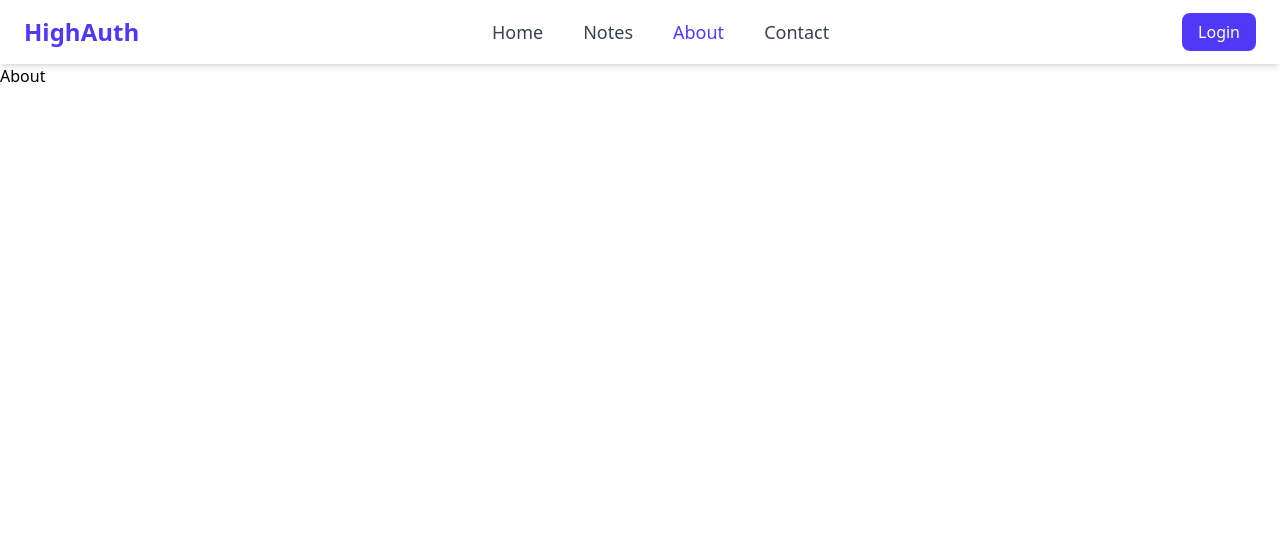
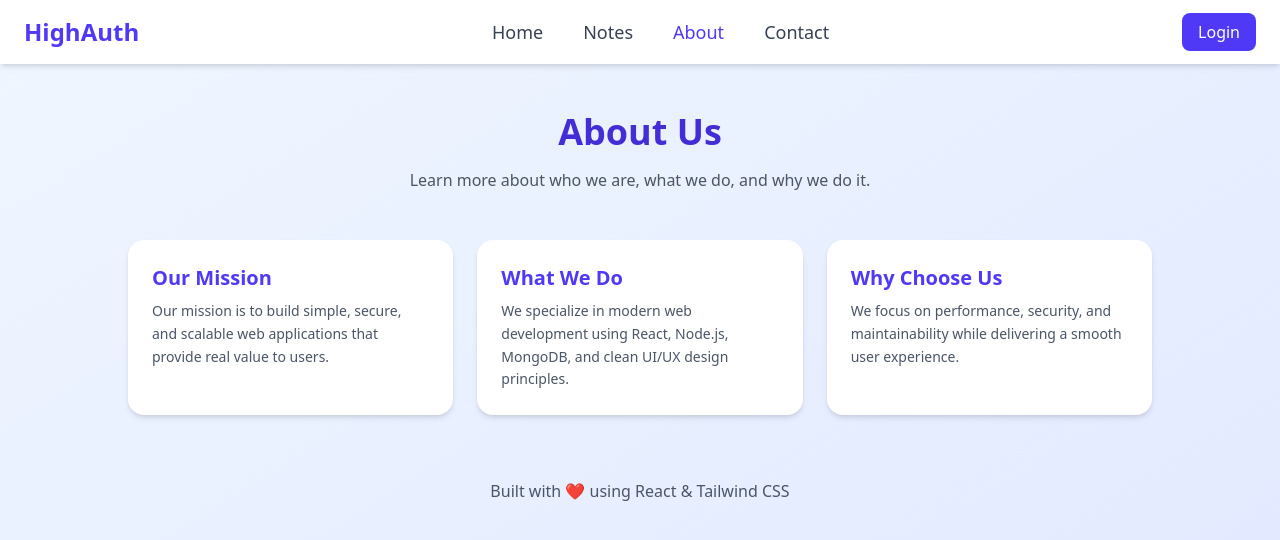
Before and after one commit to Shivam-Gupta-git/Login-Authentication-, a React app in the folder frontend/: page /about in a window 1280 px wide. Shown: the top 540 px of the page. Built offline with nearby package versions, Linux system fonts and the light colour scheme; no server answers; the HTML template or start-up script is replaced by a standard one.

Commit message:
Enhance About page layout and content with mission, services, and footer details.

```diff
--- a/frontend/src/pages/About.jsx
+++ b/frontend/src/pages/About.jsx
@@ -1,9 +1,68 @@
-import React from 'react'
+import React from "react";
 
 function About() {
   return (
-    <div>About</div>
-  )
+    <div className="min-h-screen bg-linear-to-br from-blue-50 to-indigo-100 px-4 py-12">
+      <div className="max-w-5xl mx-auto">
+
+        {/* Header */}
+        <div className="text-center mb-12">
+          <h1 className="text-4xl font-bold text-indigo-700">
+            About Us
+          </h1>
+          <p className="mt-4 text-gray-600 max-w-2xl mx-auto">
+            Learn more about who we are, what we do, and why we do it.
+          </p>
+        </div>
+
+        {/* Content Cards */}
+        <div className="grid grid-cols-1 md:grid-cols-3 gap-6">
+
+          {/* Card 1 */}
+          <div className="bg-white p-6 rounded-2xl shadow-md hover:shadow-lg transition">
+            <h2 className="text-xl font-semibold text-indigo-600 mb-2">
+              Our Mission
+            </h2>
+            <p className="text-gray-600 text-sm leading-relaxed">
+              Our mission is to build simple, secure, and scalable web
+              applications that provide real value to users.
+            </p>
+          </div>
+
+          {/* Card 2 */}
+          <div className="bg-white p-6 rounded-2xl shadow-md hover:shadow-lg transition">
+            <h2 className="text-xl font-semibold text-indigo-600 mb-2">
+              What We Do
+            </h2>
+            <p className="text-gray-600 text-sm leading-relaxed">
+              We specialize in modern web development using React, Node.js,
+              MongoDB, and clean UI/UX design principles.
+            </p>
+          </div>
+
+          {/* Card 3 */}
+          <div className="bg-white p-6 rounded-2xl shadow-md hover:shadow-lg transition">
+            <h2 className="text-xl font-semibold text-indigo-600 mb-2">
+              Why Choose Us
+            </h2>
+            <p className="text-gray-600 text-sm leading-relaxed">
+              We focus on performance, security, and maintainability while
+              delivering a smooth user experience.
+            </p>
+          </div>
+
+        </div>
+
+        {/* Footer Section */}
+        <div className="mt-16 text-center">
+          <p className="text-gray-600">
+            Built with ❤️ using React & Tailwind CSS
+          </p>
+        </div>
+
+      </div>
+    </div>
+  );
 }
 
-export default About
+export default About;
```
